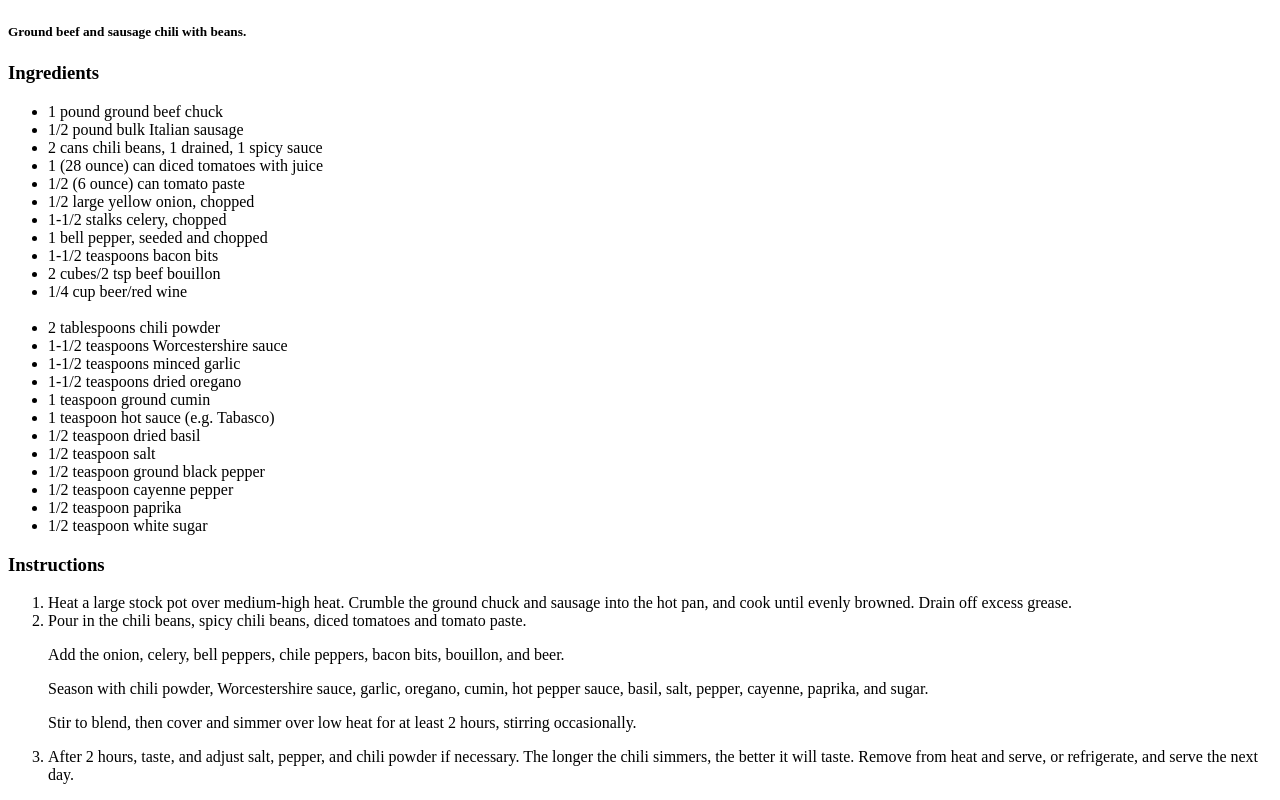
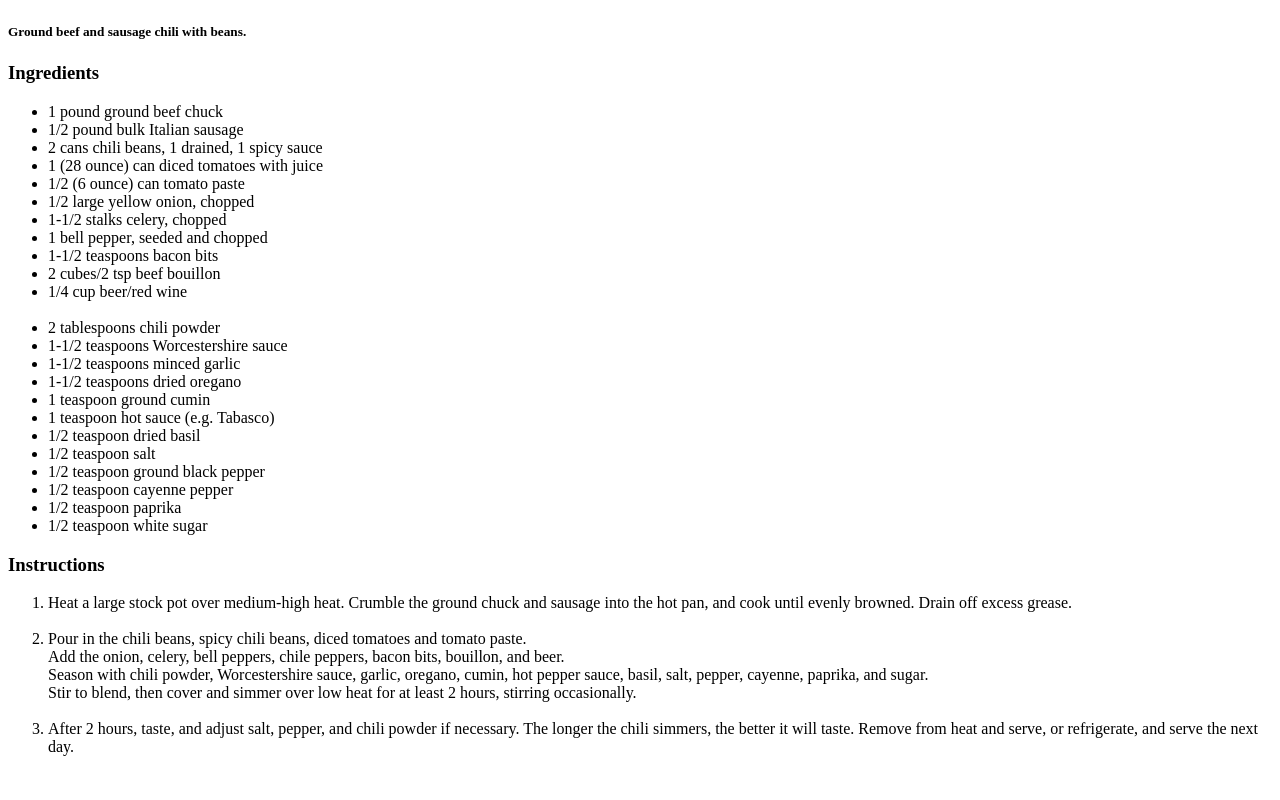
Before and after one commit to nrdbstrd/odin-recipes, a plain HTML site: page recipes/boilermaker-chili.html in a window 1280 px wide. Shown: the part 700-1500 px from the top of the page. After the commit the page ends 1472 px from the top, so only its background shows below. Drawn offline with Linux system fonts and the light colour scheme.

Commit message:
boilermaker updated

```diff
--- a/recipes/boilermaker-chili.html
+++ b/recipes/boilermaker-chili.html
@@ -44,11 +44,11 @@
         </p>
         <p><ol>
             <li>Heat a large stock pot over medium-high heat. Crumble the ground chuck and sausage into the hot pan, and cook until evenly browned. Drain off excess grease.</li>
-            <li>Pour in the chili beans, spicy chili beans, diced tomatoes and tomato paste.
-                <p>Add the onion, celery, bell peppers, chile peppers, bacon bits, bouillon, and beer.</p>
-                <p>Season with chili powder, Worcestershire sauce, garlic, oregano, cumin, hot pepper sauce, basil, salt, pepper, cayenne, paprika, and sugar. </p>
-                <p>Stir to blend, then cover and simmer over low heat for at least 2 hours, stirring occasionally.</p></li>
-            <li>After 2 hours, taste, and adjust salt, pepper, and chili powder if necessary. The longer the chili simmers, the better it will taste. Remove from heat and serve, or refrigerate, and serve the next day.</li>
+            <br><li>Pour in the chili beans, spicy chili beans, diced tomatoes and tomato paste.
+                <br>Add the onion, celery, bell peppers, chile peppers, bacon bits, bouillon, and beer.
+                <br>Season with chili powder, Worcestershire sauce, garlic, oregano, cumin, hot pepper sauce, basil, salt, pepper, cayenne, paprika, and sugar.
+                <br>Stir to blend, then cover and simmer over low heat for at least 2 hours, stirring occasionally.</li>
+            <br><li>After 2 hours, taste, and adjust salt, pepper, and chili powder if necessary. The longer the chili simmers, the better it will taste. Remove from heat and serve, or refrigerate, and serve the next day.</li>
             </ol></p>
 </body>
 </html>
```
